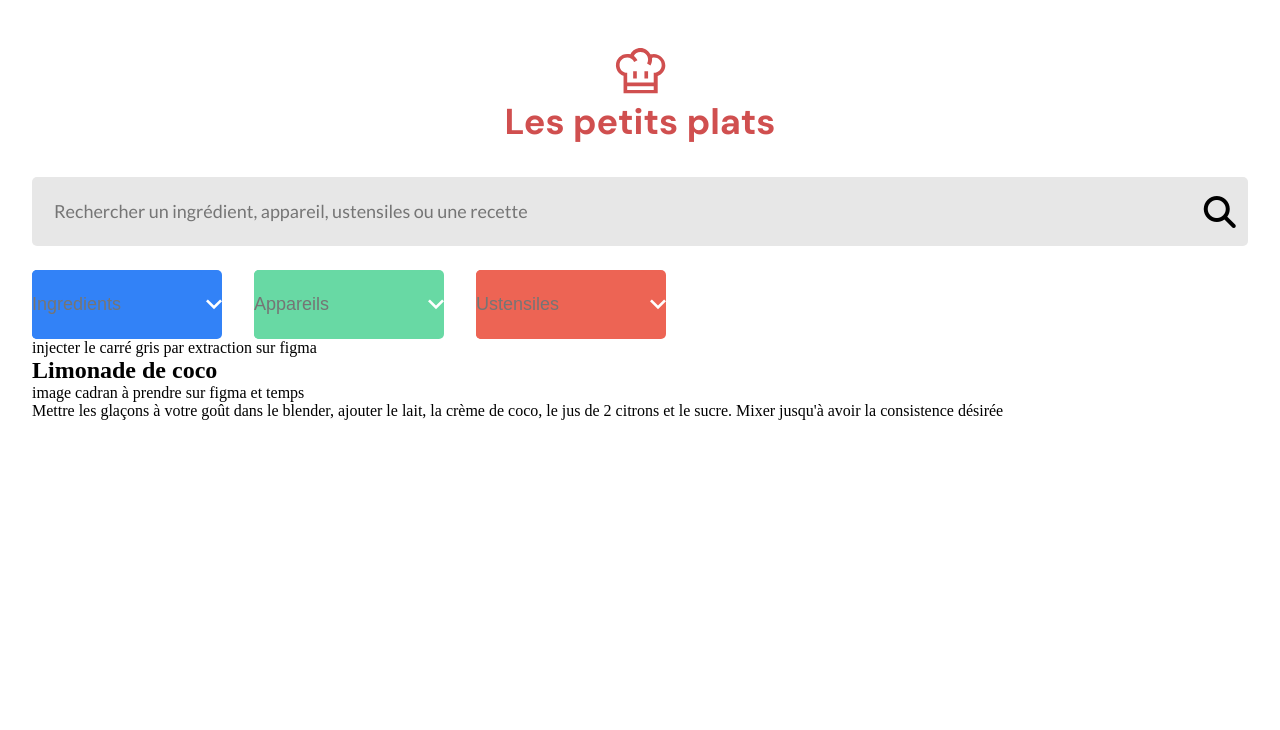
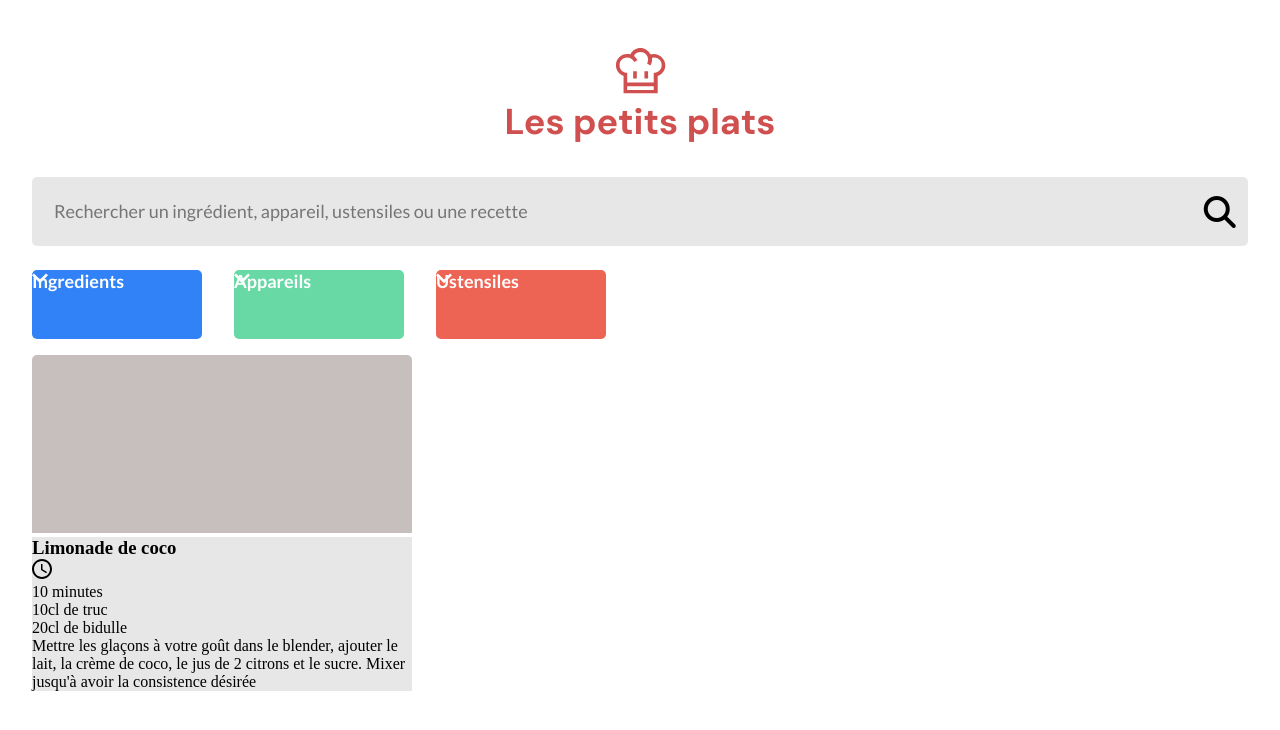
Before and after one commit to VincentQuenard/VincentQuenard_7_17112021, a website with bundled scripts: page index.html in a window 1280 px wide. Built offline with nearby package versions, Linux system fonts and the light colour scheme.

Commit message:
légère avancée implementation page web

```diff
--- a/index.html
+++ b/index.html
@@ -31,21 +31,25 @@
             <div class="filter_container">
                 <!-- filtre des ingredients-->
                 <div class="filter_ingredients filter_secondary">
-                    <input class="filter_ingredients_search" type="text" placeholder="Ingredients">
+                    <h2>Ingredients</h2>
+
                     <img class="filter_arrow" src="./images/arrow.svg" alt="fleche_dropdown">
+                    <input class="filter_ingredients_search" type="text" placeholder="Rechercher un ingrédient">
                     <ul class="filter_ingredients_list"></ul>
                 </div>
 
                  <!-- filtre des appareils-->
                  <div class="filter_set filter_secondary">
-                    <input class="filter_set_search" type="text" placeholder="Appareils">
+                    <h2>Appareils</h2>
+                    <input class="filter_set_search" type="text" placeholder="Rechercher un appareil">
                     <img class="filter_arrow" src="./images/arrow.svg" alt="fleche_dropdown">
                     <ul class="filter_set_list"></ul>
                 </div>
 
                  <!-- filtre des ustensiles-->
                  <div class="filter_utensil filter_secondary">
-                    <input class="filter_utensil_search" type="text" placeholder="Ustensiles">
+                    <h2>Ustensiles</h2>
+                    <input class="filter_utensil_search" type="text" placeholder="Rechercher un ustensile">
                     <img class="filter_arrow" src="./images/arrow.svg" alt="fleche_dropdown">
                     <ul class="filter_utensil_list"></ul>
                 </div>
@@ -56,16 +60,25 @@
         <section class="cards">
             <div class="card">
                 <div class="card_header">
-                    injecter le carré gris par extraction sur figma
+                    <img class="card_header_background" src="./images/fond_recettes.svg" alt="photo_plat">
                 </div>
+                <div class="card_content">
                     <div class="card_title">
-                    <h2>Limonade de coco</h2>
+                        <h3>Limonade de coco</h3>
                     </div>
                     <div class="card_duration">
-                    image cadran à prendre sur figma et temps
+                        <img class="clock" src="./images/horloge.svg" alt="logo cadran horloge">
+                        <p class="duration">10 minutes</p>
                     </div>
                     <div class="card_ingredient">
                         <ul class="card_ingredient_list">
+                            <li>
+                                10cl de truc
+
+                            </li>
+                            <li>
+                                20cl de bidulle
+                            </li>
 
                         </ul>
                     </div>
@@ -74,7 +87,7 @@
                             Mettre les glaçons à votre goût dans le blender, ajouter le lait, la crème de coco, le jus de 2 citrons et le sucre. Mixer jusqu'à avoir la consistence désirée
                         </p>
                     </div>
-
+                </div>
             </div>
 
 
--- /dev/null
+++ b/scss/layout/_cards.scss
@@ -0,0 +1,7 @@
+.card {
+  width: 380px;
+  height: 364px;
+}
+.card_content {
+  background-color: $couleur_background_search;
+}
--- a/scss/layout/_secondSearch.scss
+++ b/scss/layout/_secondSearch.scss
@@ -1,19 +1,31 @@
+.filters {
+  margin-bottom: 1rem;
+}
+
 .filter_container {
   display: flex;
   border: none;
 }
 
+h2 {
+  position: absolute;
+  color: white;
+  font-size: 1.125rem;
+  font-family: 'Lato';
+}
+
 .filter_secondary {
   border-radius: 5px;
   margin-right: 2rem;
-
+  position: relative;
+  min-width: 10.625rem;
+  height: 4.3125rem;
   & input {
     border: none;
     border-radius: 5px;
     font-size: 1.125rem;
-
-    width: 10.625rem;
-    height: 4.3125rem;
+    color: white;
+    display: none;
   }
 }
 
--- a/scss/main.scss
+++ b/scss/main.scss
@@ -4,3 +4,4 @@
 @import './composants/header';
 @import './layout/mainSearch';
 @import './layout/secondSearch';
+@import './layout/cards';
```
Also changed, not shown: css/style.css, images/fond_recettes.svg (added), images/horloge.svg (added), 1 other file. Lines whose indentation alone changed are shown as unchanged.
